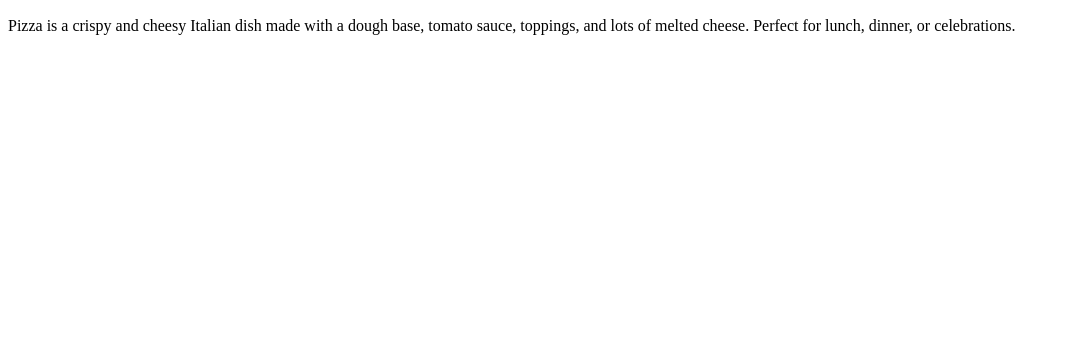
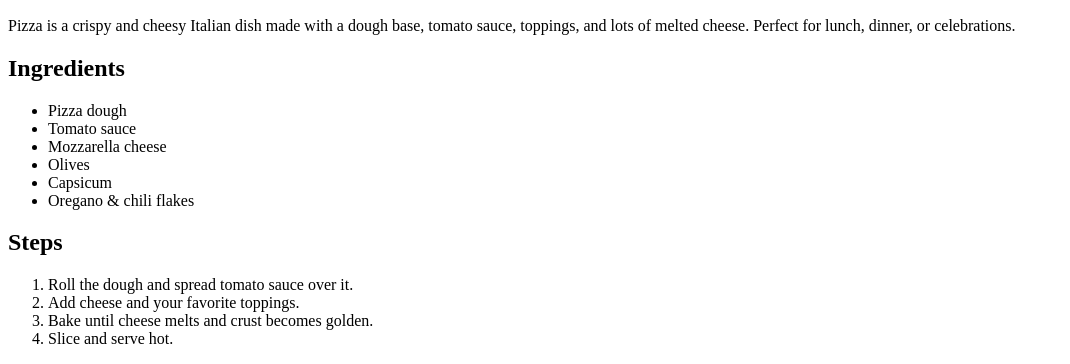
Before and after one commit to Abhinav-S-Kumar/Odin-recipies, a plain HTML site: page pizza.html in a window 1280 px wide. Shown: the part 460-824 px from the top of the page, without its empty margins (0-1070 px from the left). Before the commit the page ends 800 px from the top, so only its background shows below. Drawn offline with Linux system fonts and the light colour scheme.

Commit message:
Update pizza.html

```diff
--- a/pizza.html
+++ b/pizza.html
@@ -14,3 +14,22 @@
     <h2>Description</h2>
     <p>Pizza is a crispy and cheesy Italian dish made with a dough base, tomato sauce,
     toppings, and lots of melted cheese. Perfect for lunch, dinner, or celebrations.</p>
+    <h2>Ingredients</h2>
+    <ul>
+        <li>Pizza dough</li>
+        <li>Tomato sauce</li>
+        <li>Mozzarella cheese</li>
+        <li>Olives</li>
+        <li>Capsicum</li>
+        <li>Oregano & chili flakes</li>
+    </ul>
+
+    <h2>Steps</h2>
+    <ol>
+        <li>Roll the dough and spread tomato sauce over it.</li>
+        <li>Add cheese and your favorite toppings.</li>
+        <li>Bake until cheese melts and crust becomes golden.</li>
+        <li>Slice and serve hot.</li>
+    </ol>
+    </body>
+</html>
```
